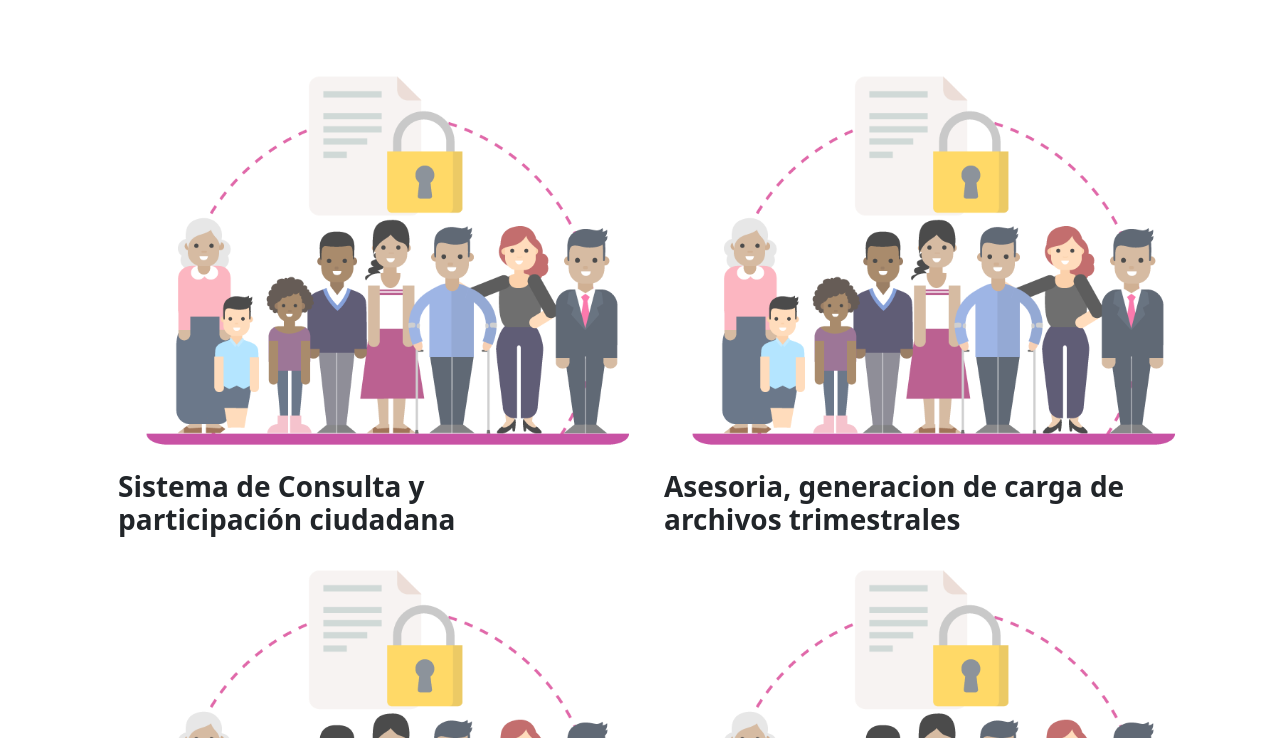
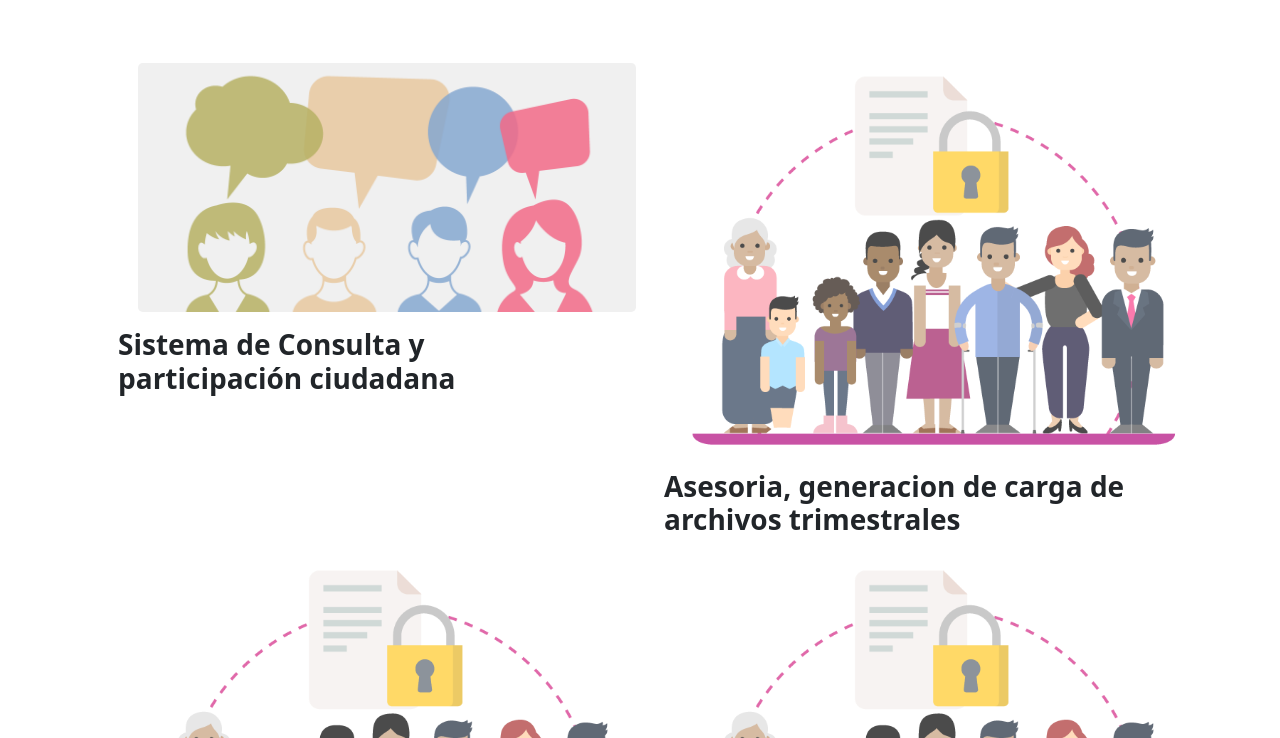
Before and after one commit to Egdfc/JRPCONSULTING-PAGE, a website: page dist/faq.html in a window 1280 px wide. Shown: the part 751-1489 px from the top of the page. Drawn offline with nearby package versions, Linux system fonts and the light colour scheme.

Commit message:
Add files via upload

```diff
--- a/dist/faq.html
+++ b/dist/faq.html
@@ -61,7 +61,7 @@
                         </div>
                         <div class="col-lg-6">
                             <div class="position-relative mb-5 mb-lg-0">
-                                <img class="img-fluid rounded-3 mb-3" src="Images/sistemaigualdadweb.png"/>
+                                <img class="img-fluid rounded-3 mb-3" src="Images/ciudadanos.png"/>
                                 <a class="h3 fw-bolder text-decoration-none link-dark stretched-link" href="#!">Sistema de Consulta y participación ciudadana</a>
                             </div>
                         </div>
```
